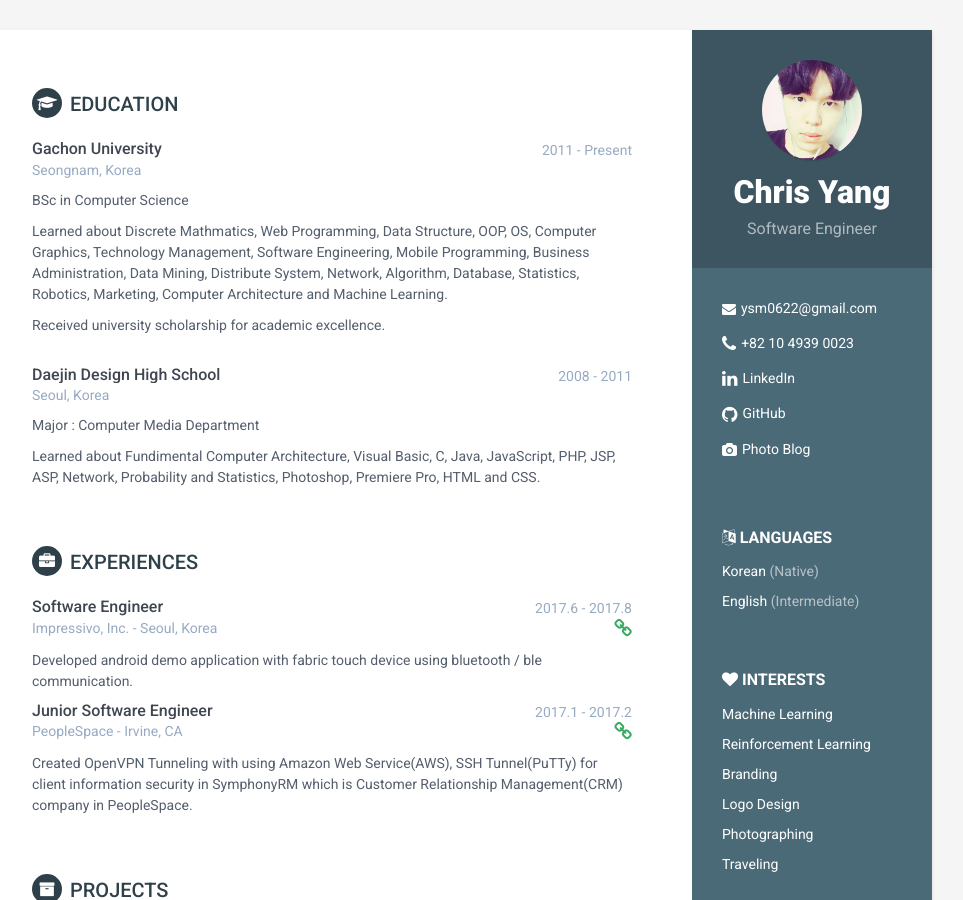
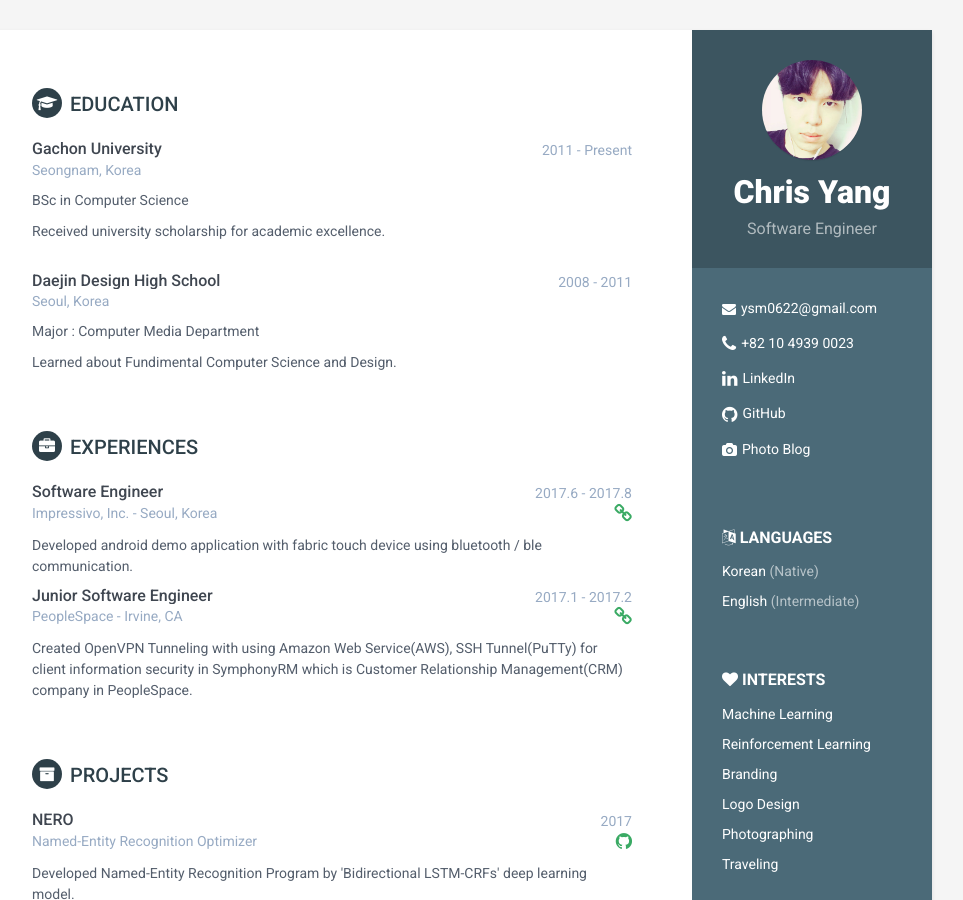
Before and after one commit to ysm-dev/cv, a Jekyll site: the page built from index.html, in a window 1280 px wide and 900 px high. Shown: the whole window, without its empty margins (188-1151 px from the left). Built offline with Jekyll 4.4.1, drawn with Linux system fonts in a browser that asks for light colours; nearby versions of some CDN libraries; library files that are not in the unit come from our copies.

Commit message:
Edit: simplified education section

```diff
--- a/_includes/education.html
+++ b/_includes/education.html
@@ -11,7 +11,6 @@
                     </div><!--//meta-->
                     <div class="details">
                         <p>BSc in Computer Science</p>
-                        <p>Learned about Discrete Mathmatics, Web Programming, Data Structure, OOP, OS, Computer Graphics, Technology Management, Software Engineering, Mobile Programming, Business Administration, Data Mining, Distribute System, Network, Algorithm, Database, Statistics, Robotics, Marketing, Computer Architecture and Machine Learning. </p>
                         <p>Received university scholarship for academic excellence.</p>
                     </div><!--//details-->
                 </div><!--//item-->
@@ -40,7 +39,7 @@
                     </div><!--//meta-->
                     <div class="details">
                         <p>Major : Computer Media Department
-                        <p>Learned about Fundimental Computer Architecture, Visual Basic, C, Java, JavaScript, PHP, JSP, ASP, Network, Probability and Statistics, Photoshop, Premiere Pro, HTML and CSS. </p>
+                        <p>Learned about Fundimental Computer Science and Design.</p>
                     </div><!--//details-->
                 </div><!--//item-->
 
```
